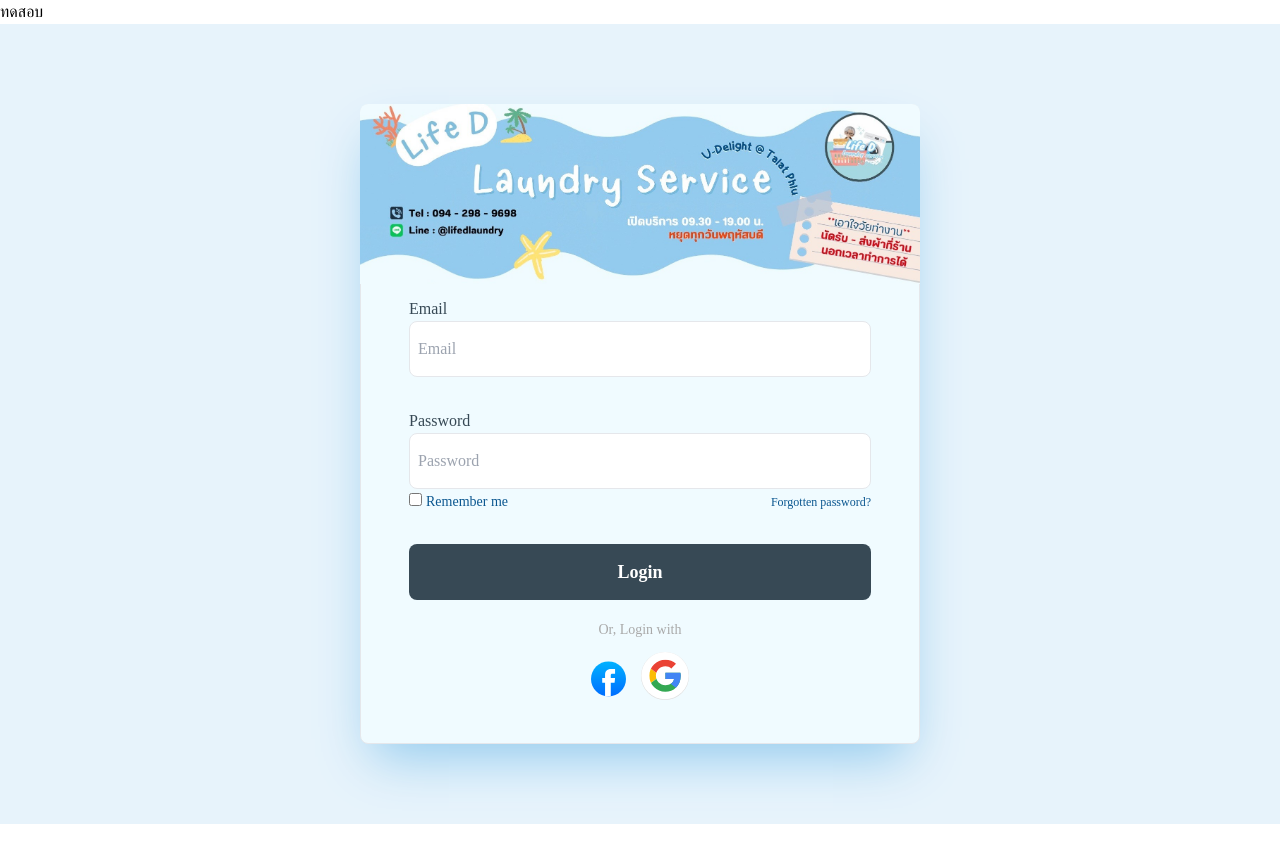
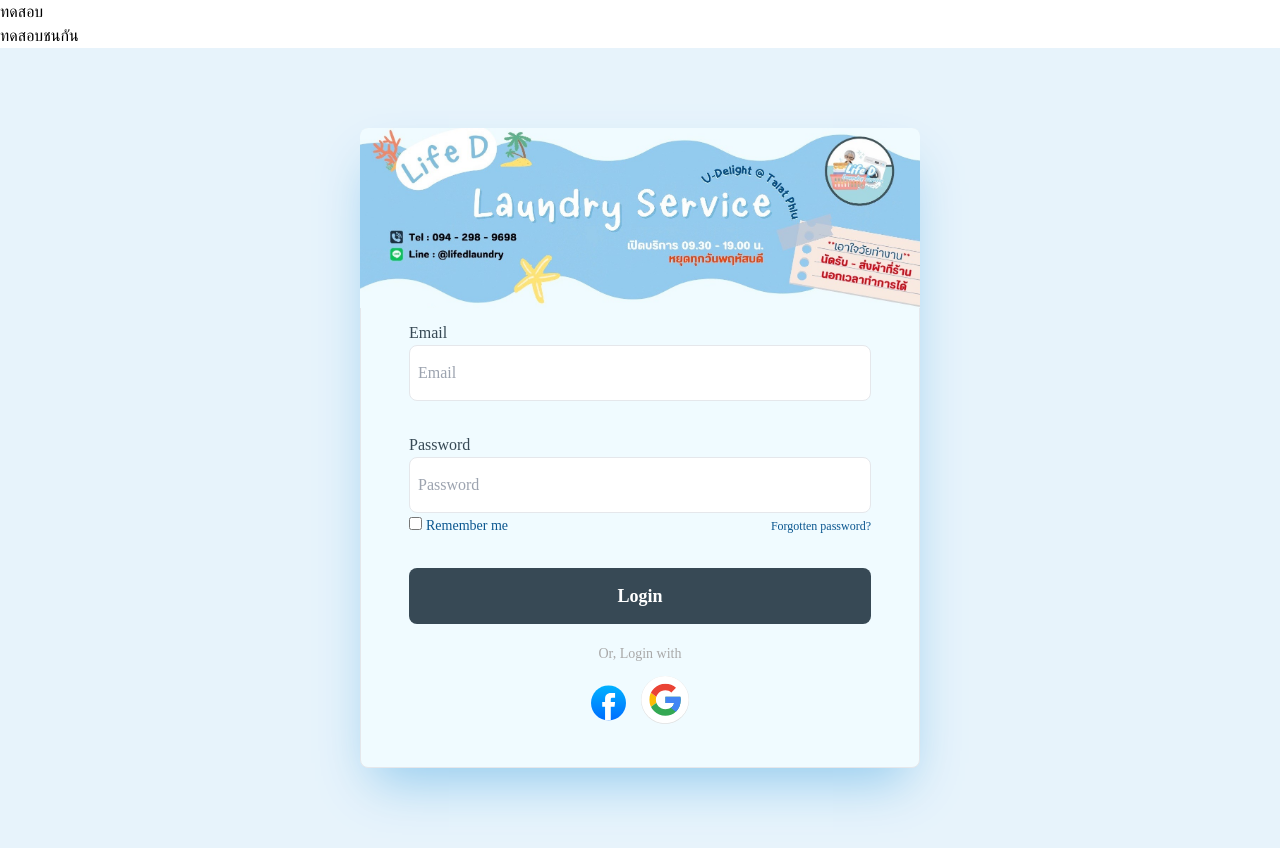
Before and after one commit to jrnohm/git-learning, a React (Create React App) app: page /login in a window 1280 px wide. Before the commit the page ends 824 px from the top, so only its background shows below. Built offline with nearby package versions, Linux system fonts and the light colour scheme; a web font is replaced by a local one; what tailwindcss-animated would draw is missing.

Commit message:
collision push

```diff
--- a/src/pages/login/Login.jsx
+++ b/src/pages/login/Login.jsx
@@ -20,6 +20,7 @@ function Login() {
         </div>
       </div> */}
       <div>ทดสอบ</div>
+      <div>ทดสอบชนกัน</div>
       <div className="place-content-center bg-cover  w-full  min-h-[100vh] bg-[#93cbee39]">
         <div className="mx-[20px] flex justify-center">
           <img
```
